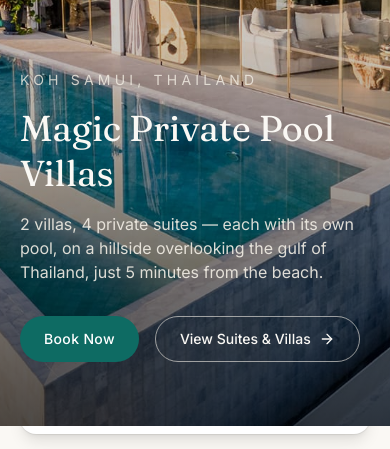
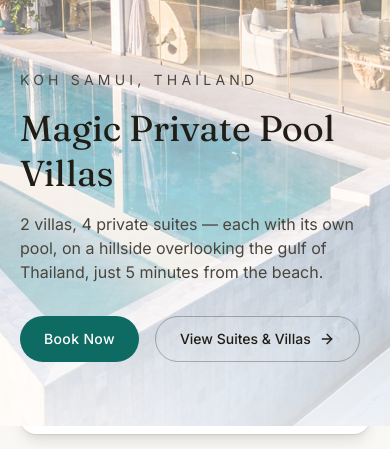
Before and after one commit to eldor1274/magicsamui-website, a Next.js app: page / in a window 390 px wide. Shown: the part 395-844 px from the top of the page. Built offline with nearby package versions, Linux system fonts and the light colour scheme; no server answers.

Commit message:
Mark Garden Suite as no-pool and use dark hero text on mobile
Garden Suite now shows a "No private pool" badge on its card plus an
explicit note on its detail page. Mobile hero switches to a light
overlay with dark text; desktop keeps the dark gradient.

```diff
--- a/src/app/page.tsx
+++ b/src/app/page.tsx
@@ -31,15 +31,15 @@ export default function Home() {
           sizes="100vw"
           className="object-cover"
         />
-        <div className="absolute inset-0 bg-gradient-to-t from-black/70 via-black/20 to-black/10" />
-        <div className="relative mx-auto w-full max-w-6xl px-5 pb-16 text-stone-50">
-          <p className="text-sm uppercase tracking-[0.3em] text-stone-100/80">
+        <div className="absolute inset-0 bg-gradient-to-t from-white/85 via-white/45 to-white/10 sm:from-black/70 sm:via-black/20 sm:to-black/10" />
+        <div className="relative mx-auto w-full max-w-6xl px-5 pb-16 text-ink sm:text-stone-50">
+          <p className="text-sm uppercase tracking-[0.3em] text-ink-soft sm:text-stone-100/80">
             Koh Samui, Thailand
           </p>
           <h1 className="mt-4 max-w-xl font-serif text-4xl leading-tight sm:text-5xl">
             Magic Private Pool Villas
           </h1>
-          <p className="mt-4 max-w-lg text-stone-100/90">
+          <p className="mt-4 max-w-lg text-ink-soft sm:text-stone-100/90">
             2 villas, 4 private suites — each with its own pool, on a hillside
             overlooking the gulf of Thailand, just 5 minutes from the beach.
           </p>
@@ -47,7 +47,7 @@ export default function Home() {
             <BookNowButton />
             <Link
               href="/rooms"
-              className="inline-flex items-center gap-2 rounded-full border border-stone-100/60 px-6 py-3 text-sm font-medium text-stone-50 transition-colors hover:bg-white/10"
+              className="inline-flex items-center gap-2 rounded-full border border-ink/30 px-6 py-3 text-sm font-medium text-ink transition-colors hover:bg-black/5 sm:border-stone-100/60 sm:text-stone-50 sm:hover:bg-white/10"
             >
               View Suites &amp; Villas <ArrowRight size={16} />
             </Link>
--- a/src/components/RoomCard.tsx
+++ b/src/components/RoomCard.tsx
@@ -17,6 +17,11 @@ export default function RoomCard({ room }: { room: Room }) {
           sizes="(min-width: 1024px) 33vw, (min-width: 640px) 50vw, 100vw"
           className="object-cover transition-transform duration-500 group-hover:scale-105"
         />
+        {room.hasPool === false && (
+          <span className="absolute left-3 top-3 rounded-full bg-sand px-3 py-1 text-xs font-medium text-ink shadow">
+            No private pool
+          </span>
+        )}
       </div>
       <div className="flex flex-1 flex-col gap-3 p-5">
         <h3 className="font-serif text-lg text-ink">{room.shortName}</h3>
--- a/src/data/rooms.ts
+++ b/src/data/rooms.ts
@@ -12,6 +12,7 @@ export interface Room {
   bedrooms: number;
   guests: number;
   bathrooms: number;
+  hasPool?: boolean;
   summary: string;
   description: string[];
   amenities: string[];
@@ -369,11 +370,13 @@ export const rooms: Room[] = [
     bedrooms: 1,
     guests: 2,
     bathrooms: 1,
+    hasPool: false,
     summary:
-      "Modernly minimalist, with a split-level balcony overlooking the sea and an exotic garden, plus a private terrace surrounded by tropical greenery.",
+      "Modernly minimalist, with a split-level balcony overlooking the sea and an exotic garden, plus a private terrace surrounded by tropical greenery. The one suite in Magic Villa without its own pool.",
     description: [
       "Our Garden Suite is modernly minimalist in design and located on the first floor, offering a split level balcony with sea views and an exotic garden, a separate dressing area, as well as a fully equipped kitchen and living area, which can be seen from the top floor of the bedroom.",
       "You can watch a breathtaking view of the sea from your bedroom, as well as stroll to a private terrace with natural stones and a surrounding tropical garden. Beautiful nature can be seen from almost anywhere in the villa through the spacious, high glass windows, allowing an abundance of daylight to fill the rooms.",
+      "Please note: the Garden Suite is the one suite in Magic Villa without a private pool — it makes up for it with the largest garden terrace and the most affordable rate.",
     ],
     amenities: [
       "Wi-Fi",
```
